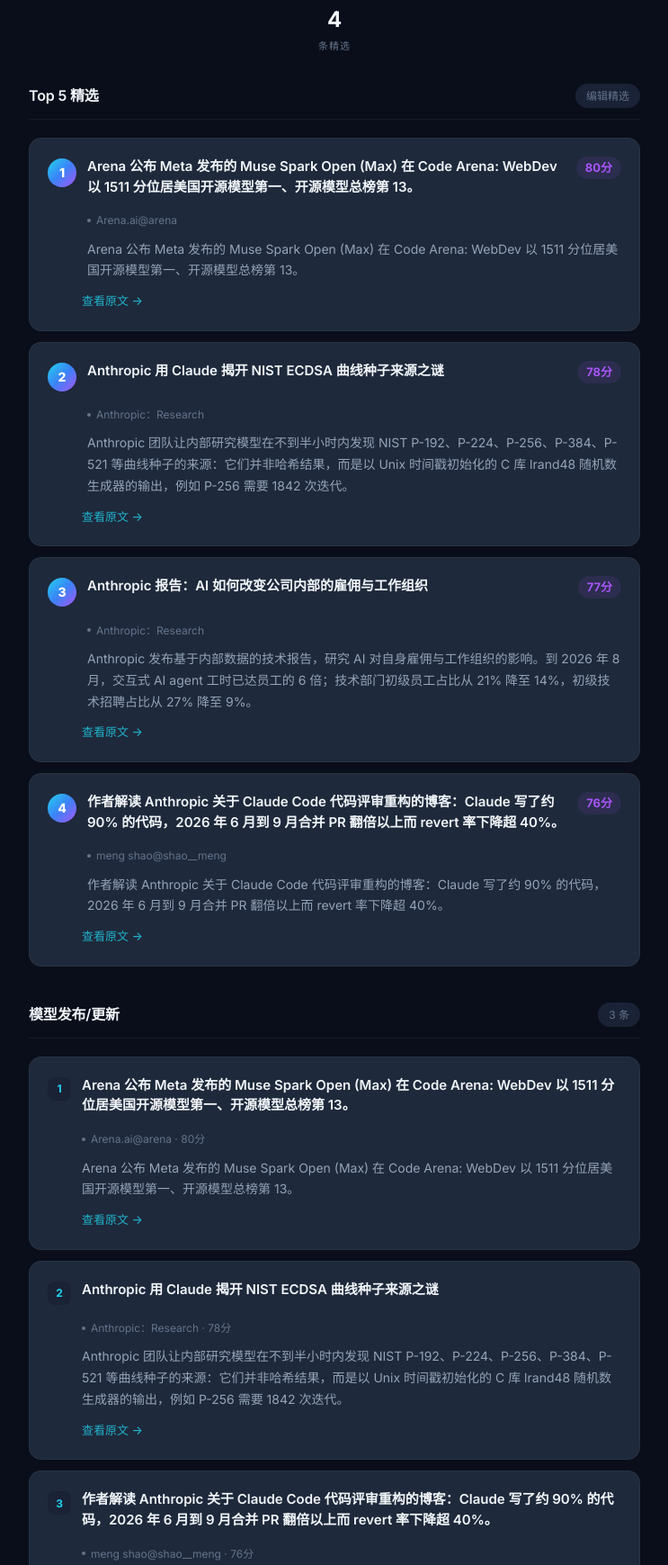
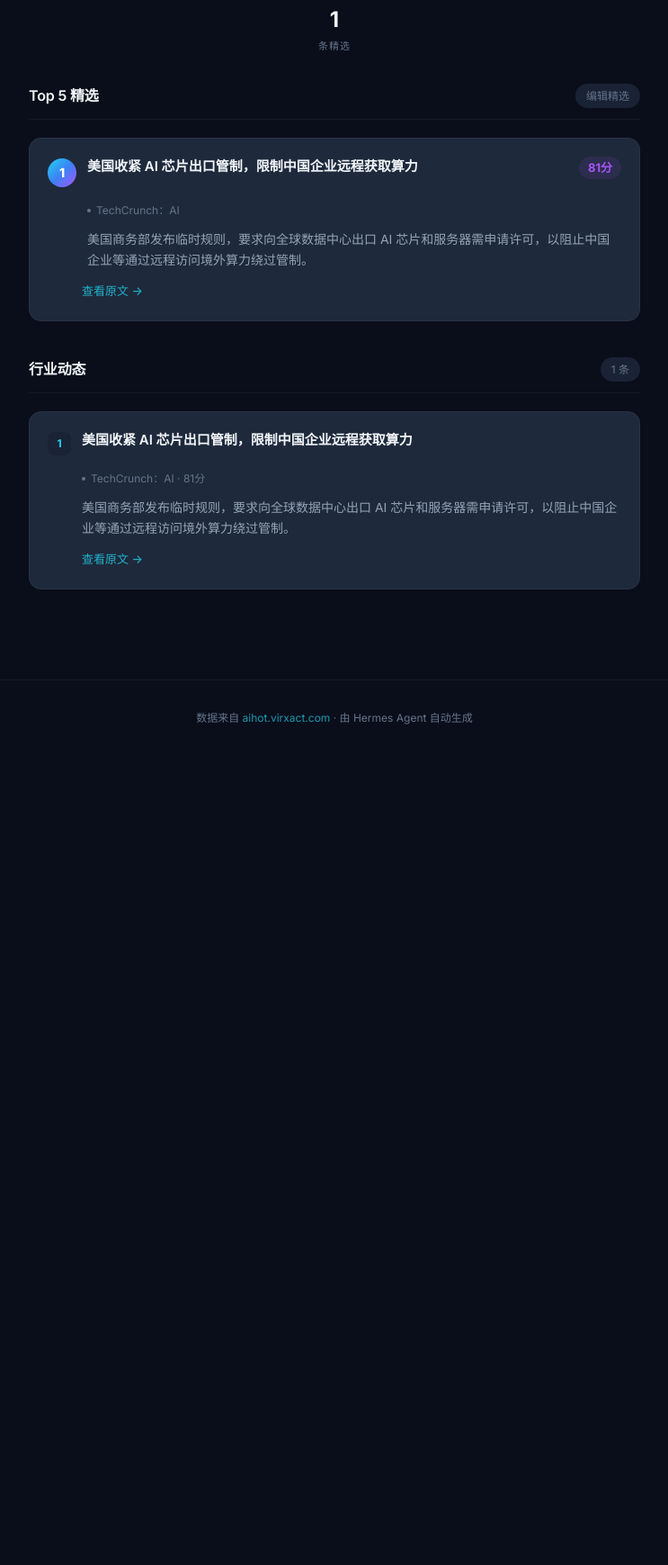
Before and after one commit to YuyuX0101/aihot-daily, a plain HTML site: page 2026-11-16.html in a window 1280 px wide. Shown: the part 286-2025 px from the top of the page at 90% size, without its empty margins (268-1011 px from the left). After the commit the page ends 1125 px from the top, so only its background shows below. Drawn offline with Linux system fonts and the light colour scheme.

Commit message:
update: 2026-11-16 daily

```diff
--- a/2026-10-17.html
+++ b/2026-11-16.html
@@ -3,7 +3,7 @@
 <head>
 <meta charset="UTF-8">
 <meta name="viewport" content="width=device-width, initial-scale=1.0, maximum-scale=1.0, user-scalable=no">
-<title>AI HOT 日报 · 2026年10月17日</title>
+<title>AI HOT 日报 · 2026年11月16日</title>
 <link rel="preconnect" href="https://fonts.googleapis.com">
 <link href="https://fonts.googleapis.com/css2?family=Inter:wght@300;400;500;600;700;800&family=Noto+Sans+SC:wght@300;400;500;600;700&display=swap" rel="stylesheet">
 <style>
@@ -722,12 +722,12 @@ body {
 </nav>
 
 <section class="hero">
-  <div class="hero-date">2026-10-17</div>
+  <div class="hero-date">2026-11-16</div>
   <h1>AI HOT 日报</h1>
-  <p class="hero-lead">精选 4 条 AI 行业动态，涵盖模型发布、产品更新、行业事件与前沿研究。</p>
+  <p class="hero-lead">精选 1 条 AI 行业动态，涵盖模型发布、产品更新、行业事件与前沿研究。</p>
   <div class="hero-stats">
     <div class="stat">
-      <div class="stat-value">4</div>
+      <div class="stat-value">1</div>
       <div class="stat-label">条精选</div>
     </div>
   </div>
@@ -742,91 +742,28 @@ body {
   <article class="top5-item">
     <div class="top5-item-header">
       <div class="top5-item-rank">1</div>
-      <div class="top5-item-title">Arena 公布 Meta 发布的 Muse Spark Open (Max) 在 Code Arena: WebDev 以 1511 分位居美国开源模型第一、开源模型总榜第 13。</div>
-      <span class="top5-item-score">80分</span>
+      <div class="top5-item-title">美国收紧 AI 芯片出口管制，限制中国企业远程获取算力</div>
+      <span class="top5-item-score">81分</span>
     </div>
-    <div class="top5-item-source">Arena.ai@arena</div>
-    <div class="top5-item-summary">Arena 公布 Meta 发布的 Muse Spark Open (Max) 在 Code Arena: WebDev 以 1511 分位居美国开源模型第一、开源模型总榜第 13。</div>
-    <a href="https://aihot.news/items/bjzjg5k7af07c1c20bc1a8gxp" class="item-link" target="_blank">查看原文 &rarr;</a>
-  </article>
-  <article class="top5-item">
-    <div class="top5-item-header">
-      <div class="top5-item-rank">2</div>
-      <div class="top5-item-title">Anthropic 用 Claude 揭开 NIST ECDSA 曲线种子来源之谜</div>
-      <span class="top5-item-score">78分</span>
-    </div>
-    <div class="top5-item-source">Anthropic：Research</div>
-    <div class="top5-item-summary">Anthropic 团队让内部研究模型在不到半小时内发现 NIST P-192、P-224、P-256、P-384、P-521 等曲线种子的来源：它们并非哈希结果，而是以 Unix 时间戳初始化的 C 库 lrand48 随机数生成器的输出，例如 P-256 需要 1842 次迭代。</div>
-    <a href="https://aihot.news/items/ckrtcqc9dnngil5ev7m60ns4v" class="item-link" target="_blank">查看原文 &rarr;</a>
-  </article>
-  <article class="top5-item">
-    <div class="top5-item-header">
-      <div class="top5-item-rank">3</div>
-      <div class="top5-item-title">Anthropic 报告：AI 如何改变公司内部的雇佣与工作组织</div>
-      <span class="top5-item-score">77分</span>
-    </div>
-    <div class="top5-item-source">Anthropic：Research</div>
-    <div class="top5-item-summary">Anthropic 发布基于内部数据的技术报告，研究 AI 对自身雇佣与工作组织的影响。到 2026 年 8 月，交互式 AI agent 工时已达员工的 6 倍；技术部门初级员工占比从 21% 降至 14%，初级技术招聘占比从 27% 降至 9%。</div>
-    <a href="https://aihot.news/items/nextj30ehkdcjpzpk4fgz1p1w" class="item-link" target="_blank">查看原文 &rarr;</a>
-  </article>
-  <article class="top5-item">
-    <div class="top5-item-header">
-      <div class="top5-item-rank">4</div>
-      <div class="top5-item-title">作者解读 Anthropic 关于 Claude Code 代码评审重构的博客：Claude 写了约 90% 的代码，2026 年 6 月到 9 月合并 PR 翻倍以上而 revert 率下降超 40%。</div>
-      <span class="top5-item-score">76分</span>
-    </div>
-    <div class="top5-item-source">meng shao@shao__meng</div>
-    <div class="top5-item-summary">作者解读 Anthropic 关于 Claude Code 代码评审重构的博客：Claude 写了约 90% 的代码，2026 年 6 月到 9 月合并 PR 翻倍以上而 revert 率下降超 40%。</div>
-    <a href="https://aihot.news/items/p4mq9t7wyzlxritu15i6d8dtv" class="item-link" target="_blank">查看原文 &rarr;</a>
+    <div class="top5-item-source">TechCrunch：AI</div>
+    <div class="top5-item-summary">美国商务部发布临时规则，要求向全球数据中心出口 AI 芯片和服务器需申请许可，以阻止中国企业等通过远程访问境外算力绕过管制。</div>
+    <a href="https://aihot.news/items/x6msqkehvwzry0904un629cqg" class="item-link" target="_blank">查看原文 &rarr;</a>
   </article>
 </section>
 
   <section class="section">
   <div class="section-header">
-    <span class="section-title">模型发布/更新</span>
-    <span class="section-count">3 条</span>
-  </div>
-  <article class="item">
-    <div class="item-header">
-      <div class="item-num">1</div>
-      <div class="item-title">Arena 公布 Meta 发布的 Muse Spark Open (Max) 在 Code Arena: WebDev 以 1511 分位居美国开源模型第一、开源模型总榜第 13。</div>
-    </div>
-    <div class="item-source">Arena.ai@arena &middot; 80分</div>
-    <div class="item-summary">Arena 公布 Meta 发布的 Muse Spark Open (Max) 在 Code Arena: WebDev 以 1511 分位居美国开源模型第一、开源模型总榜第 13。</div>
-    <a href="https://aihot.news/items/bjzjg5k7af07c1c20bc1a8gxp" class="item-link" target="_blank">查看原文 &rarr;</a>
-  </article>
-  <article class="item">
-    <div class="item-header">
-      <div class="item-num">2</div>
-      <div class="item-title">Anthropic 用 Claude 揭开 NIST ECDSA 曲线种子来源之谜</div>
-    </div>
-    <div class="item-source">Anthropic：Research &middot; 78分</div>
-    <div class="item-summary">Anthropic 团队让内部研究模型在不到半小时内发现 NIST P-192、P-224、P-256、P-384、P-521 等曲线种子的来源：它们并非哈希结果，而是以 Unix 时间戳初始化的 C 库 lrand48 随机数生成器的输出，例如 P-256 需要 1842 次迭代。</div>
-    <a href="https://aihot.news/items/ckrtcqc9dnngil5ev7m60ns4v" class="item-link" target="_blank">查看原文 &rarr;</a>
-  </article>
-  <article class="item">
-    <div class="item-header">
-      <div class="item-num">3</div>
-      <div class="item-title">作者解读 Anthropic 关于 Claude Code 代码评审重构的博客：Claude 写了约 90% 的代码，2026 年 6 月到 9 月合并 PR 翻倍以上而 revert 率下降超 40%。</div>
-    </div>
-    <div class="item-source">meng shao@shao__meng &middot; 76分</div>
-    <div class="item-summary">作者解读 Anthropic 关于 Claude Code 代码评审重构的博客：Claude 写了约 90% 的代码，2026 年 6 月到 9 月合并 PR 翻倍以上而 revert 率下降超 40%。</div>
-    <a href="https://aihot.news/items/p4mq9t7wyzlxritu15i6d8dtv" class="item-link" target="_blank">查看原文 &rarr;</a>
-  </article>
-</section>
-<section class="section">
-  <div class="section-header">
-    <span class="section-title">技巧与观点</span>
+    <span class="section-title">行业动态</span>
     <span class="section-count">1 条</span>
   </div>
   <article class="item">
     <div class="item-header">
       <div class="item-num">1</div>
-      <div class="item-title">Anthropic 报告：AI 如何改变公司内部的雇佣与工作组织</div>
+      <div class="item-title">美国收紧 AI 芯片出口管制，限制中国企业远程获取算力</div>
     </div>
-    <div class="item-source">Anthropic：Research &middot; 77分</div>
-    <div class="item-summary">Anthropic 发布基于内部数据的技术报告，研究 AI 对自身雇佣与工作组织的影响。到 2026 年 8 月，交互式 AI agent 工时已达员工的 6 倍；技术部门初级员工占比从 21% 降至 14%，初级技术招聘占比从 27% 降至 9%。</div>
-    <a href="https://aihot.news/items/nextj30ehkdcjpzpk4fgz1p1w" class="item-link" target="_blank">查看原文 &rarr;</a>
+    <div class="item-source">TechCrunch：AI &middot; 81分</div>
+    <div class="item-summary">美国商务部发布临时规则，要求向全球数据中心出口 AI 芯片和服务器需申请许可，以阻止中国企业等通过远程访问境外算力绕过管制。</div>
+    <a href="https://aihot.news/items/x6msqkehvwzry0904un629cqg" class="item-link" target="_blank">查看原文 &rarr;</a>
   </article>
 </section>
 
--- a/days.json
+++ b/days.json
@@ -1,4 +1,5 @@
 [
+  "2026-11-16",
   "2026-11-15",
   "2026-11-14",
   "2026-11-13",
@@ -24,6 +25,5 @@
   "2026-10-21",
   "2026-10-20",
   "2026-10-19",
-  "2026-10-18",
-  "2026-10-17"
+  "2026-10-18"
 ]
```
